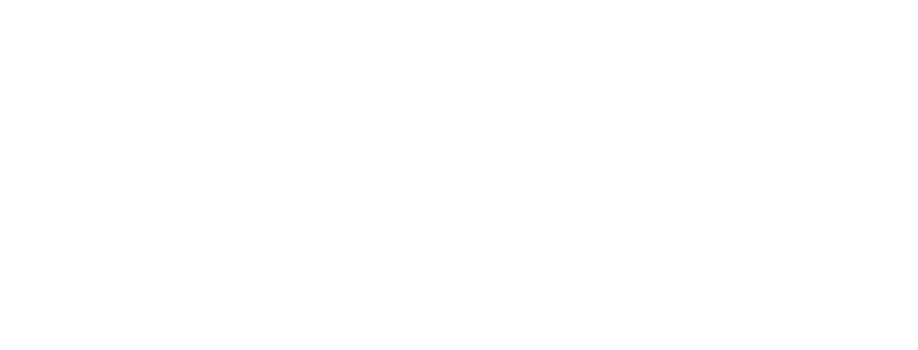
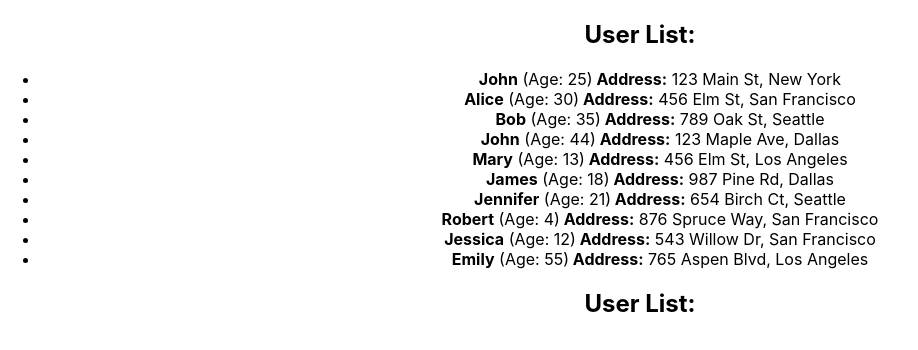
Before and after one commit to VadzimAJ/homework-front-main, a React (Create React App) app: page / in a window 1280 px wide. Shown: the top 350 px of the page, without its empty margins (0-918 px from the left). Built offline with nearby package versions, Linux system fonts and the light colour scheme.

Commit message:
feat: complite HW1 task

```diff
--- a/package.json
+++ b/package.json
@@ -2,6 +2,7 @@
   "name": "pre-homeworks",
   "version": "0.1.0",
   "private": true,
+  "homepage": "https://vadzimaj.github.io/homework-front-main/",
   "dependencies": {
     "@testing-library/jest-dom": "^5.14.1",
     "@testing-library/react": "^13.0.0",
@@ -10,6 +11,7 @@
     "@types/node": "^16.7.13",
     "@types/react": "^18.0.0",
     "@types/react-dom": "^18.0.0",
+    "gh-pages": "^6.0.0",
     "react": "^18.2.0",
     "react-dom": "^18.2.0",
     "react-scripts": "5.0.1",
@@ -17,6 +19,8 @@
     "web-vitals": "^2.1.0"
   },
   "scripts": {
+    "predeploy": "npm run build",
+    "deploy": "gh-pages -d build",
     "start": "react-scripts start",
     "build": "react-scripts build",
     "test": "react-scripts test",
--- a/src/App.tsx
+++ b/src/App.tsx
@@ -7,8 +7,8 @@
 function App() {
   return (
     <div className="App">
-      {/*<HW1 />*/}
-      {/*<HW2 />*/}
+      <HW1 />
+      <HW2 />
       {/*<HW3 />*/}
       {/*<HW4 />*/}
     </div>
--- a/src/HW/1/HW1.tsx
+++ b/src/HW/1/HW1.tsx
@@ -23,18 +23,13 @@
 		{id: 6, name: 'James', age: 18, address: {street: '987 Pine Rd', city: 'Dallas'}},
 		{id: 7, name: 'Jennifer', age: 21, address: {street: '654 Birch Ct', city: 'Seattle'}},
 		{id: 8, name: 'Robert', age: 4, address: {street: '876 Spruce Way', city: 'San Francisco'}},
-		{
-			id: 9,
-			name: 'Jessica',
-			age: 12,
-			address: {street: '543 Willow Dr', city: 'San Francisco'},
-		},
+		{id: 9, name: 'Jessica', age: 12, address: {street: '543 Willow Dr', city: 'San Francisco'}},
 		{id: 10, name: 'Emily', age: 55, address: {street: '765 Aspen Blvd', city: 'Los Angeles'}},
 	];
 
 	return (
-		<div id={'hw01'}>
-			{/*<UserList users={'НАЗВАНИЕ МАССИВА, КОТОРЫЙ МЫ ПЕРЕДАЕМ'} />*/}
+		<div id={'#hw01'}>
+			<UserList users={users} />
 		</div>
 	);
 };
--- a/src/HW/1/UserList.tsx
+++ b/src/HW/1/UserList.tsx
@@ -1,29 +1,32 @@
 type AddressType = {
-  street: any; // ПОДПРАВЛЯЕМ any
-  city: any; // ПОДПРАВЛЯЕМ any
+  street: string; // ПОДПРАВЛЯЕМ any
+  city: string; // ПОДПРАВЛЯЕМ any
+};
+
+type UserListPropsType = {
+  users: UserType[] // ПО МОЕМУ ЧЕГО-ТО НЕ ХВАТАЕТ...
 };
 
 type UserType = {
-  // ПРИДЕТСЯ САМОМУ)
+  id: number
+  name: string
+  age: number
+  address: AddressType
 };
 
-type UserListPropsType = {
-  users: UserType; // ПО МОЕМУ ЧЕГО-ТО НЕ ХВАТАЕТ...
-};
-
-export const UserList = (props: 'ВСТАВЛЯЕМ ТИПИЗАЦИЮ') => {
+export const UserList = (props: UserListPropsType) => {
   return (
     <div id={'hw01-users'}>
       <h2>User List:</h2>
 
-      {/*<ul>*/}
-      {/*  {props.users.map((user) => ( // ВСЕ ТОВАРЫ В СТРАНУ ПРИЕЗЖАЮТ В КОНТЕЙНЕРАХ, А В РЕАКТЕ...*/}
-      {/*    <li key={ЭЛЕМЕНТ МАССИВА.id} id={`hw01-user-${ЭЛЕМЕНТ МАССИВА.id}`}>*/}
-      {/*      <strong>{ЭЛЕМЕНТ МАССИВА.name}</strong> (Age: {ЭЛЕМЕНТ МАССИВА.age})<strong> Address:</strong>*/}
-      {/*      {ЭЛЕМЕНТ МАССИВА.address.street}, {ЭЛЕМЕНТ МАССИВА.address.city}*/}
-      {/*    </li>*/}
-      {/*  ))}*/}
-      {/*</ul>*/}
+      <ul>
+       {props.users.map((user: UserType) => ( // ВСЕ ТОВАРЫ В СТРАНУ ПРИЕЗЖАЮТ В КОНТЕЙНЕРАХ, А В РЕАКТЕ...
+         <li key={user.id} id={`hw01-user-${user.id}`}>
+           <strong>{user.name}</strong> (Age: {user.age})
+           <strong> Address:</strong> {user.address.street}, {user.address.city}
+         </li>
+       ))}
+      </ul>
     </div>
   );
 };
```
Also changed, not shown: 1 other file (tests, documents, lock files or other folders).
